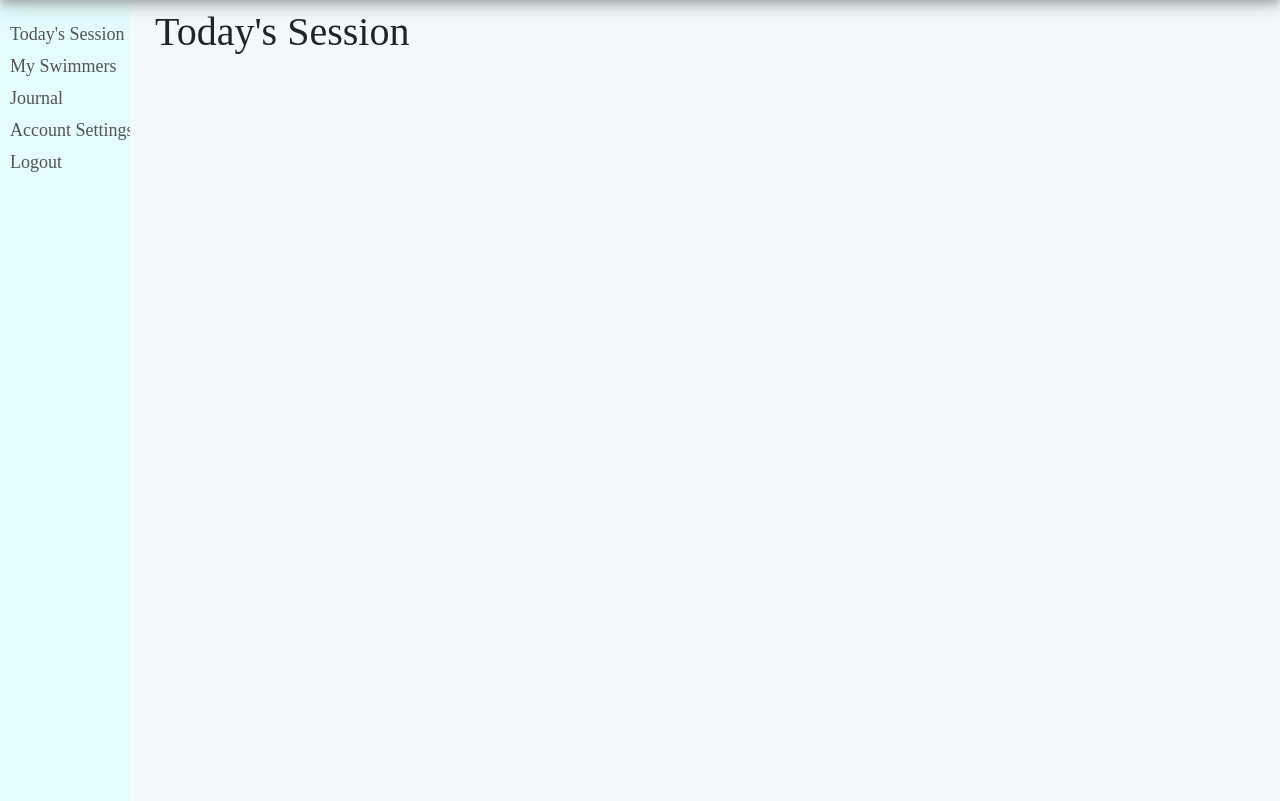
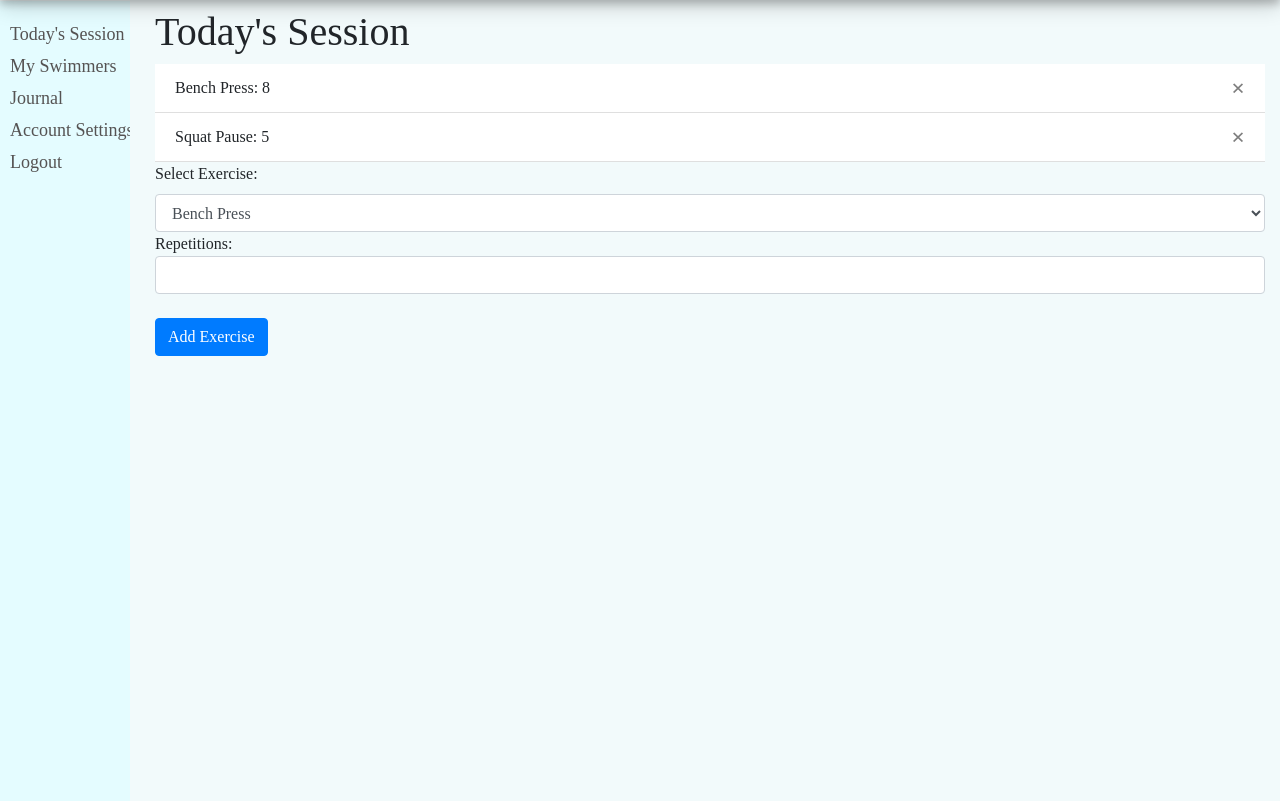
Before and after one commit to yuchenz03/NEAFinal, a Flask app: page /coachSession in a window 1280 px wide. Shown: the part 82-883 px from the top of the page. Run offline with Flask 3, Linux system fonts and the light colour scheme; a user stored in the database is signed in; some libraries are stand-ins or nearby versions.

Commit message:
changing basic things

```diff
--- a/website/models.py
+++ b/website/models.py
@@ -38,6 +38,11 @@ class Questionnaire(db.Model):
     date = db.Column(db.DateTime(timezone=True), default=func.now())
     user_id = db.Column(db.Integer, db.ForeignKey('user.id'))
 
+class Exercise(db.Model):
+    id = db.Column(db.Integer, primary_key=True)
+    name = db.Column(db.String(100))
+    reps = db.Column(db.Integer())
+    user_id = db.Column(db.Integer, db.ForeignKey('user.id'))
 
 class User(db.Model, UserMixin): #Creating the user model
     id = db.Column(db.Integer, primary_key=True) #This userID is the primary key and unique to each user
@@ -54,6 +59,7 @@ class User(db.Model, UserMixin): #Creating the user model
     times = db.relationship('Times')
     attendance = db.relationship('Attendance')
     questionnaire = db.relationship('Questionnaire')
+    exercise = db.relationship('Exercise')
 
 class Squads(db.Model):
     id = db.Column(db.Integer, primary_key=True)
--- a/website/pages.py
+++ b/website/pages.py
@@ -1,6 +1,6 @@
 from flask import Blueprint, render_template, redirect, url_for, request, flash, jsonify #From the flask application, import Blueprint
 from . import db
-from .models import User, Squads, Goals, Journal, Times
+from .models import User, Squads, Goals, Journal, Times, Exercise
 from werkzeug.security import generate_password_hash
 from flask_login import current_user, login_required
 import sqlite3
@@ -186,9 +186,30 @@ def delete_time():
 
 ### Pages for the Coaches ###
 @login_required
-@pages.route("/coachSession")
+@pages.route("/coachSession", methods=['POST','GET'])
 def coachSession():
-    return render_template("coachSession.html")
+    if request.method == 'POST':
+        exercisetype = request.form.get('exercisetype') #Gets the goal from the HTML
+        reps = request.form.get('reps')
+
+        new_note = Exercise(name=exercisetype, user_id=current_user.id, reps=reps)  #providing the schema for the note
+        db.session.add(new_note) #adding the note to the database
+        db.session.commit()
+        flash('Exercise added!', category='success')
+    return render_template("coachSession.html", user = current_user)
+
+#Used to delete goals
+@pages.route('/delete-exercise', methods=['POST'])
+def delete_exercise():
+    exercise = json.loads(request.data) # this function expects a JSON from the INDEX.js file
+    exerciseID = exercise['exerciseID']
+    exercise = Exercise.query.get(exerciseID)
+    if exercise:
+        if exercise.user_id == current_user.id:
+            db.session.delete(exercise)
+            db.session.commit()
+
+    return jsonify({})
 
 @login_required
 @pages.route("/coachSwimmers", methods = {'GET', 'POST'})
--- a/website/templates/cdashboardBase.html
+++ b/website/templates/cdashboardBase.html
@@ -37,5 +37,23 @@
     <div class="container" style="font-family: Times New Roman; position: absolute; top: 90px; left: 140px">
       {% block content %}{% endblock %}
     </div>
+    {% with messages = get_flashed_messages(with_categories=True) %}
+    {% if messages %}
+      {% for category, message in messages %}
+      {% if category == "error" %}
+      <div class="alert alert-danger alter-dismissible fade show" role="alert">
+        {{ message }}
+        <button type="button" class="btn-close" data-bs-dismiss="alert"></button>
+      </div>
+      {% else %}
+      <div class="alert alert-success alter-dismissible fade show" role="alert">
+        {{ message }}
+        <button type="button" class="btn-close" data-bs-dismiss="alert"></button>
+      </div>
+      {% endif %}
+
+      {% endfor %}
+    {% endif %}
+  {% endwith %}
 </body>
 </html>
--- a/website/templates/coachSession.html
+++ b/website/templates/coachSession.html
@@ -25,4 +25,28 @@ The Swim Journal | Dashboard
 
 {% block content %}
 <h1>Today's Session</h1>
+<ul class="list-group list-group-flush" id="set">
+    {% for exercise in user.exercise %}
+    <li class="list-group-item">
+      {{exercise.name}}: {{ exercise.reps }}
+      <button type="button" class="close" onClick="deleteExercise('{{exercise.id}}')">
+        <span aria-hidden="true">&times;</span>
+      </button>
+    </li>
+    {% endfor %}
+  </ul>
+  <form method="POST">
+    <label for="exercisetype">Select Exercise:</label>
+    <select name="exercisetype" id="exercisetype" class="form-control">
+      <option value="Bench Press">Bench Press</option>
+      <option value="Squat Pause">Squat Pause</option>
+      <option value="Hollow Hold">Hollow Hold</option>
+    </select>
+    Repetitions:
+    <input name="reps" id="reps" class="form-control">
+    <br />
+    <div>
+      <button type="submit" class="btn btn-primary">Add Exercise</button>
+    </div>
+  </form>
 {% endblock %}
```
Also changed, not shown: website/static/index.js (+9 -0 lines), instance/database.db.
